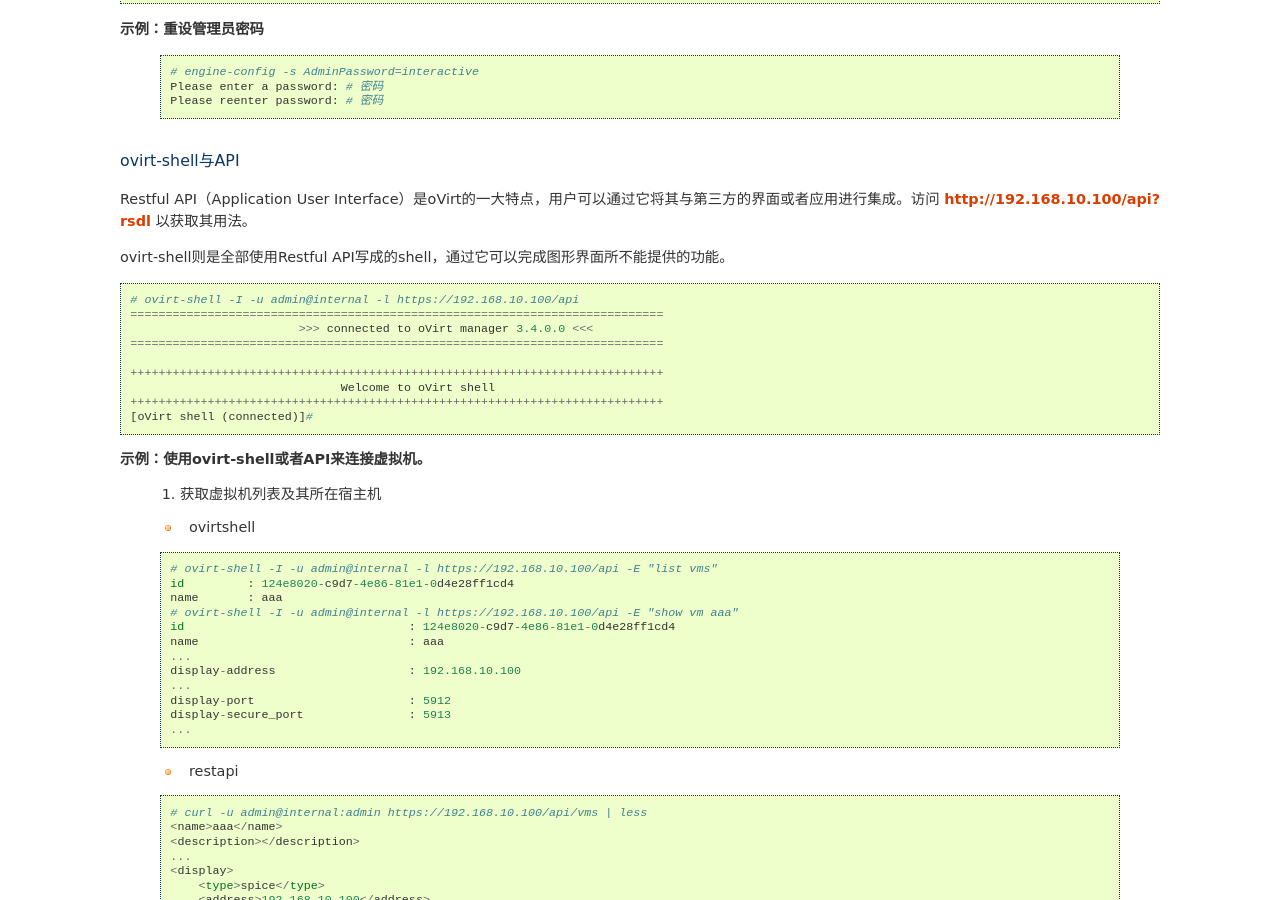
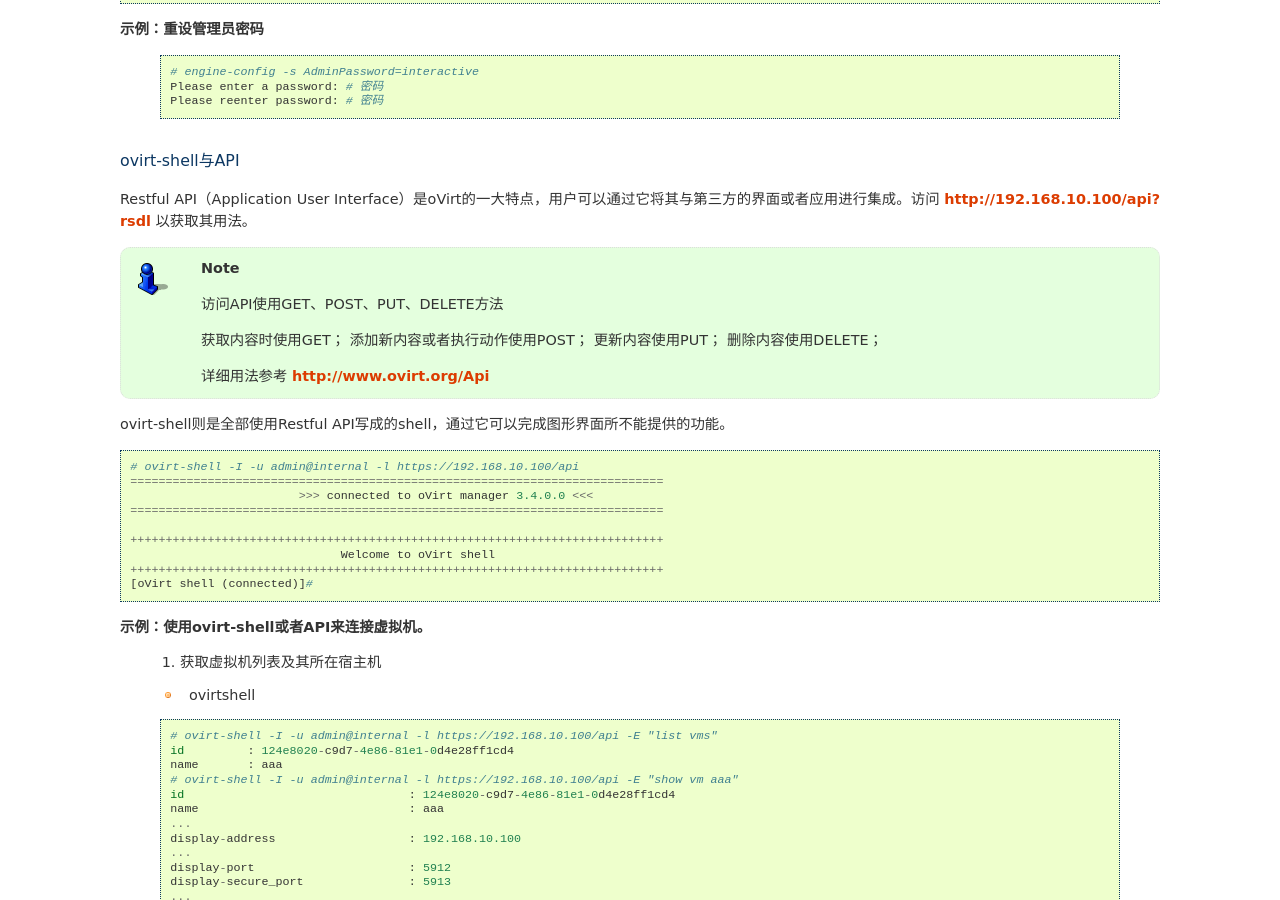
Before and after one commit to lofyer/InTheCloud, a Sphinx documentation site: the page built from source/posts/ch03.rst, in a window 1280 px wide and 900 px high, scrolled down 13553 px. Built offline with Sphinx 7.4.7, drawn with Linux system fonts in a browser that asks for light colours; formulas are drawn with MathJax 3.

```diff
--- a/source/posts/ch03.rst
+++ b/source/posts/ch03.rst
@@ -657,6 +657,15 @@
 
 Restful API（Application User Interface）是oVirt的一大特点，用户可以通过它将其与第三方的界面或者应用进行集成。访问 http://192.168.10.100/api?rsdl 以获取其用法。
 
+.. note:: 访问API使用GET、POST、PUT、DELETE方法
+
+    获取内容时使用GET；
+    添加新内容或者执行动作使用POST；
+    更新内容使用PUT；
+    删除内容使用DELETE；
+
+    详细用法参考 http://www.ovirt.org/Api
+
 ovirt-shell则是全部使用Restful API写成的shell，通过它可以完成图形界面所不能提供的功能。
 
 .. code::
```
Also changed, not shown: source/posts/appendix01.rst (+7 -0 lines), source/posts/ch04.rst (+11 -2 lines).
